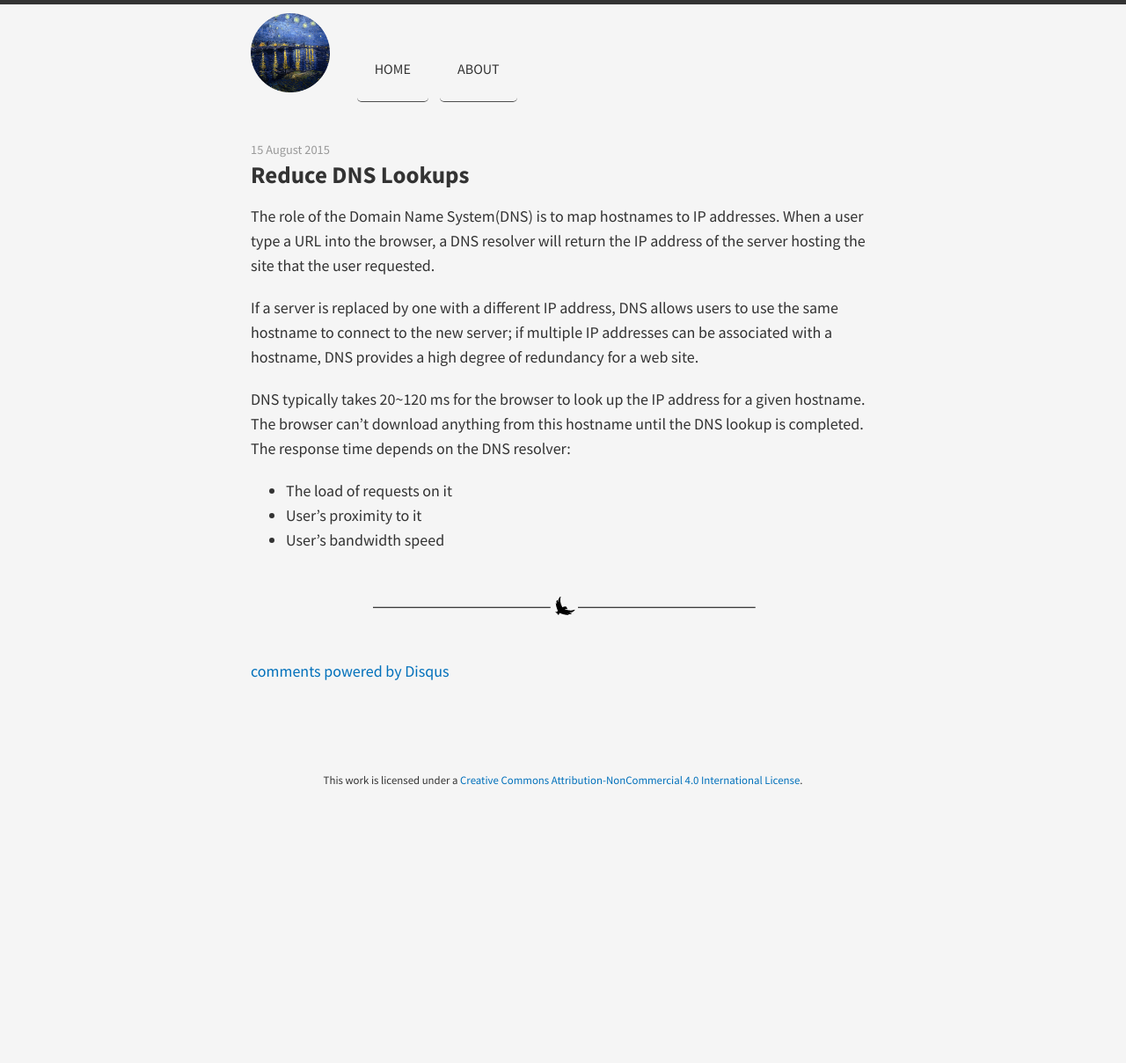
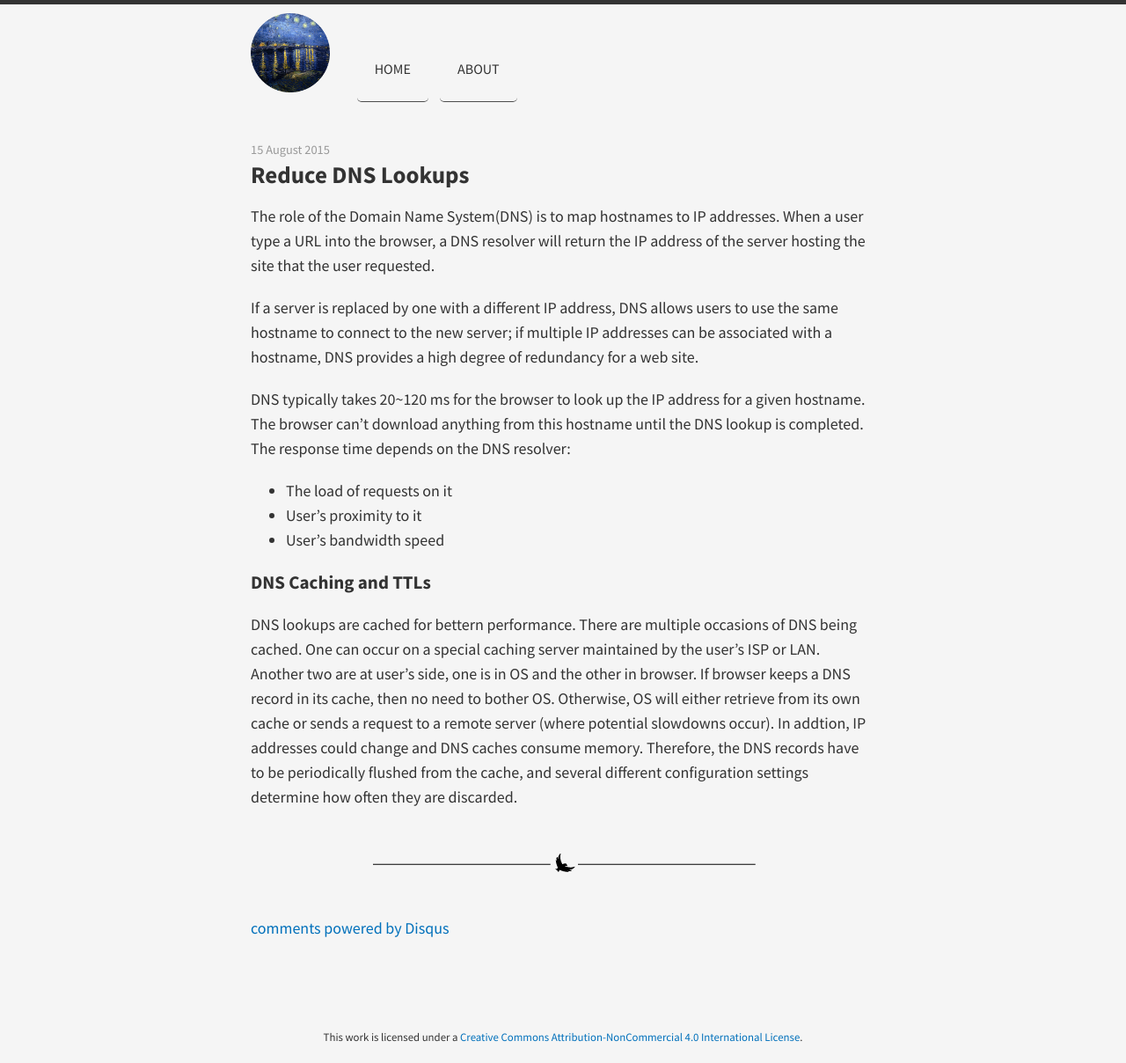
Before and after one commit to ycswaves/blog, a Jekyll site: the page built from _posts/2015-08-15-web-performance-reduce-dns-lookup.md, in a window 1280 px wide. Shown: the whole page at 88% size. Built offline with Jekyll 4.4.1, drawn with Linux system fonts in a browser that asks for light colours; nearby versions of some CDN libraries; Markdown is read by kramdown in place of the engine named in the settings; comment, search, counter and statistics services are not loaded; before the commit the page ends 916 px from its top, so only the background shows below that.

Commit message:
add content

```diff
--- a/_posts/2015-08-15-web-performance-reduce-dns-lookup.md
+++ b/_posts/2015-08-15-web-performance-reduce-dns-lookup.md
@@ -12,3 +12,6 @@ DNS typically takes 20~120 ms for the browser to look up the IP address for a gi
 - The load of requests on it
 - User's proximity to it
 - User's bandwidth speed
+
+### DNS Caching and TTLs
+DNS lookups are cached for bettern performance. There are multiple occasions of DNS being cached. One can occur on a special caching server maintained by the user's ISP or LAN. Another two are at user's side, one is in OS and the other in browser. If browser keeps a DNS record in its cache, then no need to bother OS. Otherwise, OS will either retrieve from its own cache or sends a request to a remote server (where potential slowdowns occur). In addtion, IP addresses could change and DNS caches consume memory. Therefore, the DNS records have to be periodically flushed from the cache, and several different configuration settings determine how often they are discarded.
```
